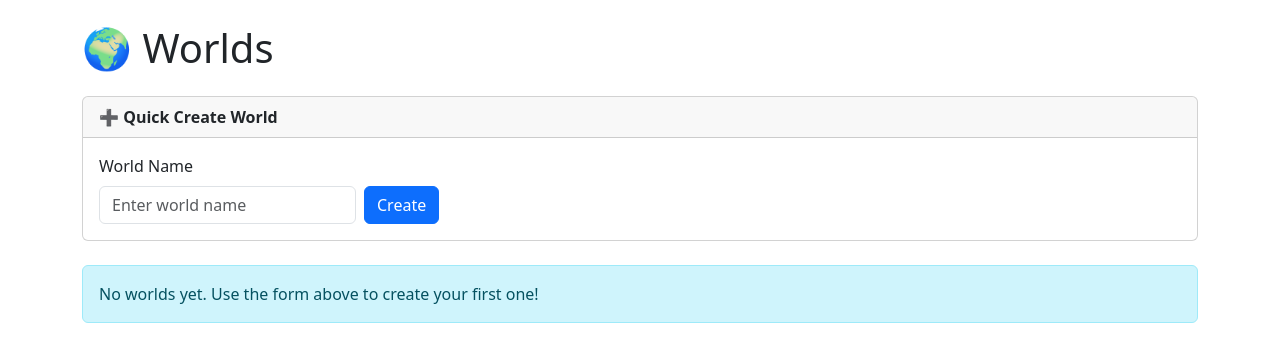
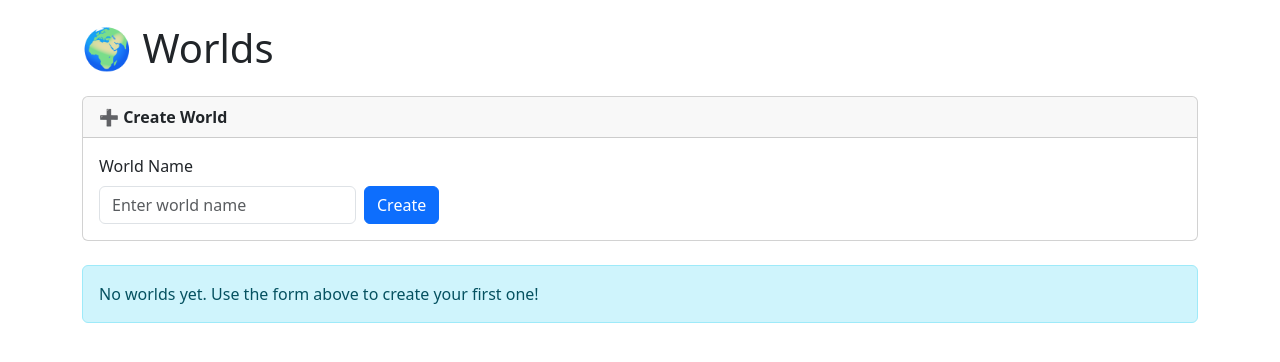
Before and after one commit to eilmiv/copilotDjango, a Django app: page / in a window 1280 px wide. Shown: the part 56-418 px from the top of the page. Run offline with Django 4.2, Linux system fonts and the light colour scheme; data that the repository does not hold is empty.

Commit message:
Remove 'Quick' from Create World card header in world_list.html
Agent-Logs-Url: https://github.com/eilmiv/copilotDjango/sessions/da47f609-7c96-49b5-86d6-53aa853c8639

Co-authored-by: eilmiv <20646475+eilmiv@users.noreply.github.com>

```diff
--- a/helloworld/templates/helloworld/world_list.html
+++ b/helloworld/templates/helloworld/world_list.html
@@ -3,7 +3,7 @@
 {% block content %}
 <h1 class="mb-4">🌍 Worlds</h1>
 <div class="card mb-4">
-    <div class="card-header"><strong>➕ Quick Create World</strong></div>
+    <div class="card-header"><strong>➕ Create World</strong></div>
     <div class="card-body">
         <form method="post" class="row g-2 align-items-end">
             {% csrf_token %}
```
